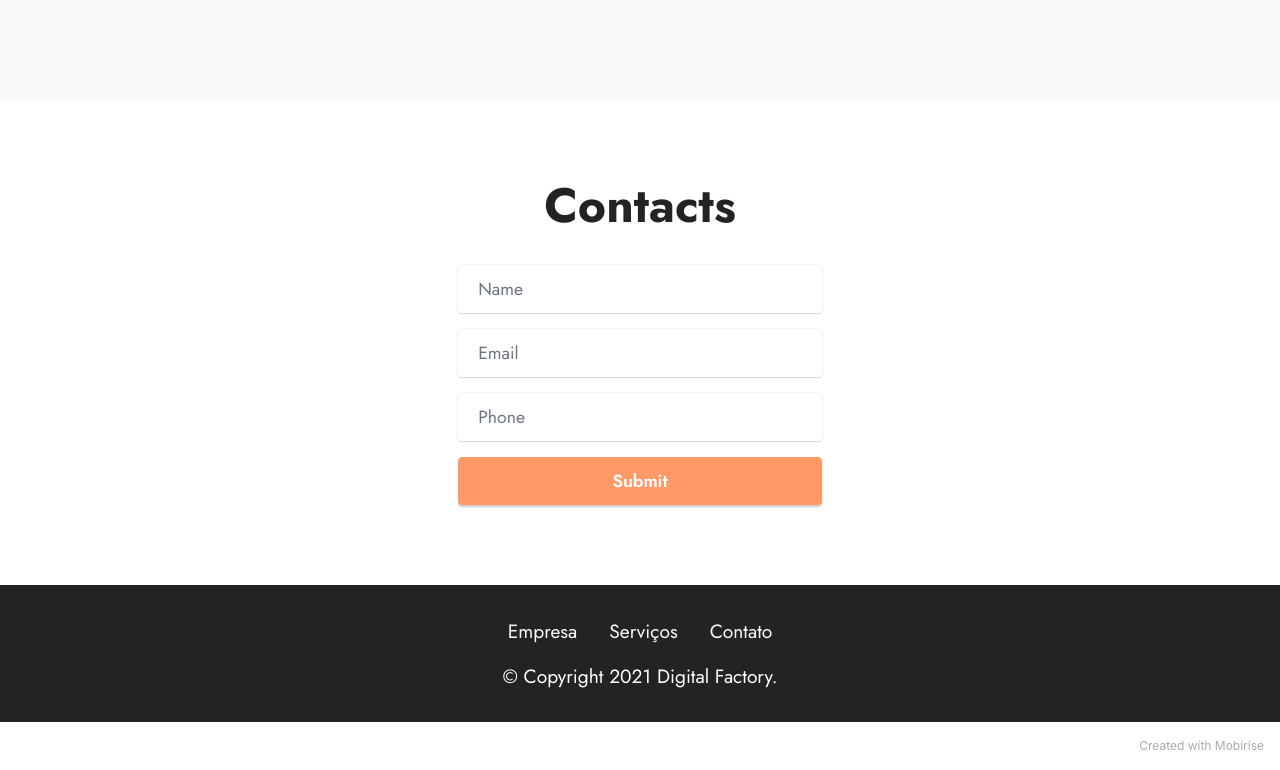
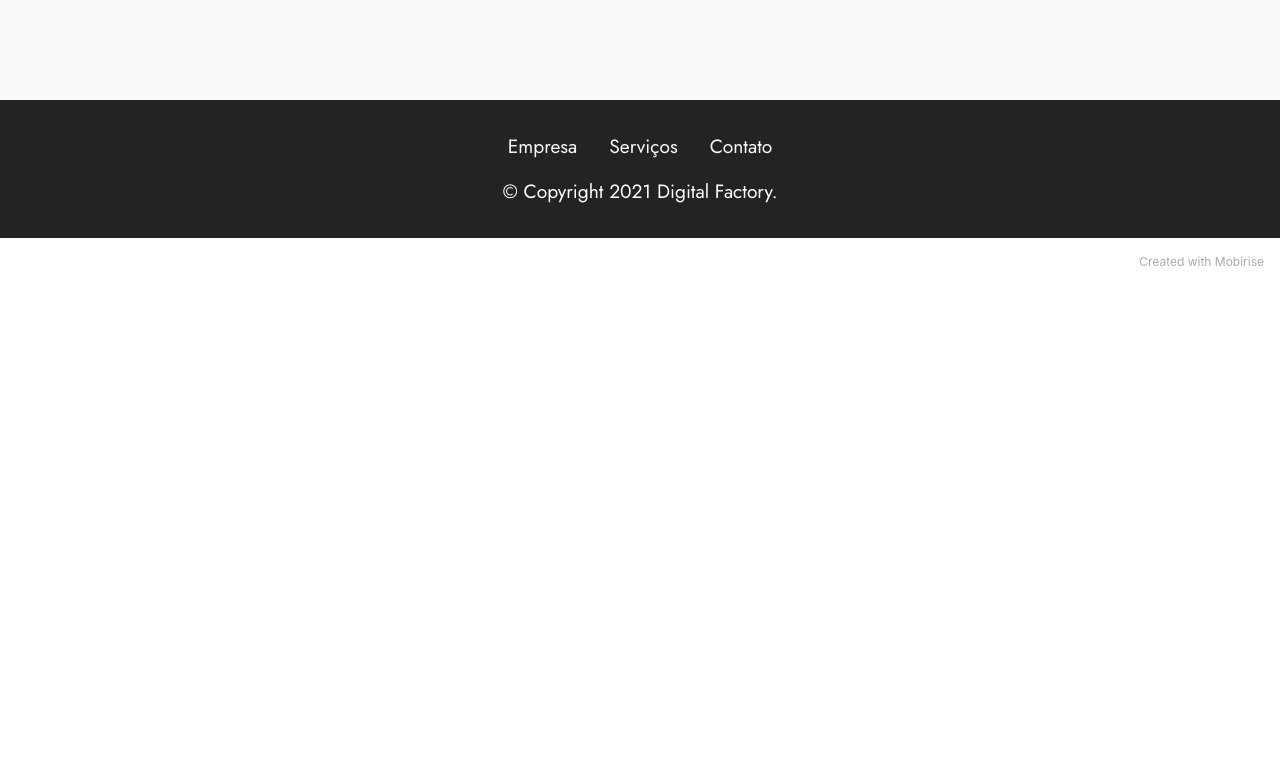
Before and after one commit to digitalfactorydf/site, a plain HTML site: page contato.html in a window 1280 px wide. Shown: the part 1081-1851 px from the top of the page. After the commit the page ends 1367 px from the top, so only its background shows below. Drawn offline with Linux system fonts and the light colour scheme.

Commit message:
Update contato.html
Foi retirado a área de erro "Contacts" abaixo de "Entre em contato".

```diff
--- a/contato.html
+++ b/contato.html
@@ -1,7 +1,6 @@
 <!DOCTYPE html>
 <html  >
 <head>
-  <!-- Site made with Mobirise Website Builder v5.5.0, https://mobirise.com -->
   <meta charset="UTF-8">
   <meta http-equiv="X-UA-Compatible" content="IE=edge">
   <meta name="generator" content="Mobirise v5.5.0, mobirise.com">
@@ -128,45 +127,6 @@
     </div>
 </section>
 
-<section data-bs-version="5.1" class="form6 cid-sNeR9HuCJT" id="form6-q">
-
-
-    <div class="container">
-        <div class="mbr-section-head">
-            <h3 class="mbr-section-title mbr-fonts-style align-center mb-0 display-2">
-                <strong>Contacts</strong>
-            </h3>
-
-        </div>
-        <div class="row justify-content-center mt-4">
-            <div class="col-lg-8 mx-auto mbr-form" data-form-type="formoid">
-                <form action="https://mobirise.eu/" method="POST" class="mbr-form form-with-styler mx-auto" data-form-title="Form Name"><input type="hidden" name="email" data-form-email="true" value="lBpHAvXKAZu6ZKgIb4k5IH5x3V9Bztg5Bv8Fm6GEbiJe9Rbb1js4Bq+jsBrUlLI/1n/peY/IrdLa46LQjlQ5ZK44WI1tmJIFGUYaSTjuvIXLAdCRnwrLyef3AQ/Zas6A">
-                    <div class="row">
-                        <div hidden="hidden" data-form-alert="" class="alert alert-success col-12">Thanks for filling
-                            out the form!</div>
-                        <div hidden="hidden" data-form-alert-danger="" class="alert alert-danger col-12">Oops...! some
-                            problem!</div>
-                    </div>
-                    <div class="dragArea row">
-                        <div class="col-lg-12 col-md-12 col-sm-12 form-group mb-3" data-for="name">
-                            <input type="text" name="name" placeholder="Name" data-form-field="name" class="form-control" value="" id="name-form6-q">
-                        </div>
-                        <div class="col-lg-12 col-md-12 col-sm-12 form-group mb-3" data-for="email">
-                            <input type="email" name="email" placeholder="Email" data-form-field="email" class="form-control" value="" id="email-form6-q">
-                        </div>
-                        <div data-for="phone" class="col-lg-12 col-md-12 col-sm-12 form-group mb-3">
-                            <input type="tel" name="phone" placeholder="Phone" data-form-field="phone" class="form-control" value="" id="phone-form6-q">
-                        </div>
-                        <div class="col-auto mbr-section-btn align-center">
-                            <button type="submit" class="btn btn-primary display-4">Submit</button>
-                        </div>
-                    </div>
-                </form>
-            </div>
-        </div>
-    </div>
-</section>
-
 <section data-bs-version="5.1" class="footer3 cid-sNahGhZEPK" once="footers" id="footer3-g">
 
 
```
